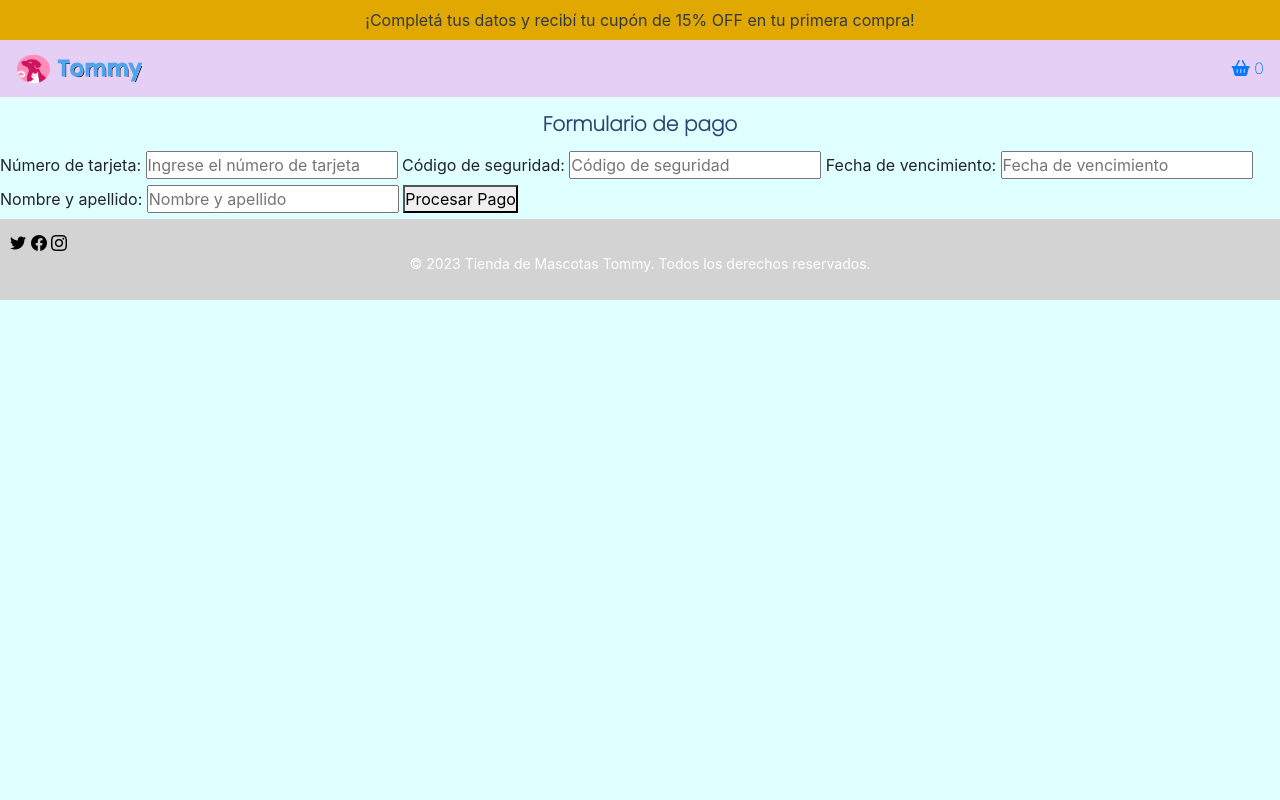
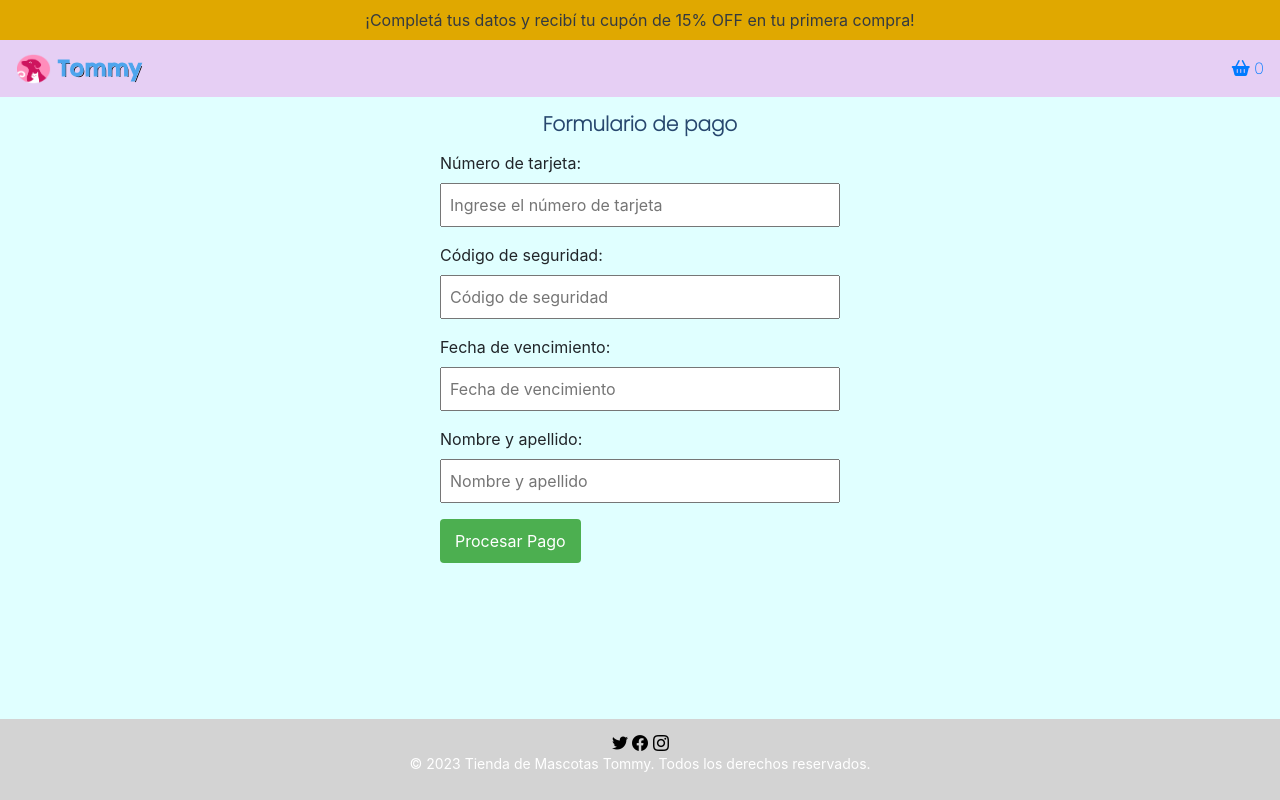
Before and after one commit to andreok9/store-online-pets-js, a website: page pages/form.html in a window 1280 px wide. Drawn offline with nearby package versions, Linux system fonts and the light colour scheme; some packages are replaced by stand-ins of ours; a script that the page names is missing; files whose address does not match are found by name.

Commit message:
style form

```diff
--- a/scss/components/_footer.scss
+++ b/scss/components/_footer.scss
@@ -1,7 +1,11 @@
 footer {
-    div {
-        padding: 10px;
-        background-color: lightgrey;
+    position: fixed;
+    bottom: 0;
+    width: 100%;
+    background-color: lightgrey;
+    color: white;
+    text-align: center;
+    padding: 10px;
         p {
             text-align: center;
             color: #fff;
@@ -9,5 +13,3 @@ footer {
             text-align: center
         }
     }
-
-}
--- a/scss/components/_store.scss
+++ b/scss/components/_store.scss
@@ -1,4 +1,3 @@
-
 .btnRemoveItem {
     background-color: #dc3545;
     color: #fff;
@@ -20,7 +19,7 @@
     box-shadow: 0 4px 8px rgba(0, 0, 0, 0.1);
     max-height: 400px;
     overflow-y: auto;
-   }
+}
 
 .cardItem {
     width: 200px;
@@ -30,3 +29,37 @@
     border-radius: 8px;
     box-shadow: 0 4px 8px rgba(0, 0, 0, 0.1);
 }
+
+#paymentForm {
+    max-width: 400px;
+    margin: 0 auto;
+
+    label {
+        display: block;
+        margin-bottom: 8px;
+    }
+
+    input {
+        width: 100%;
+        padding: 8px;
+        margin-bottom: 16px;
+        box-sizing: border-box;
+    }
+
+    button {
+        background-color: #4caf50;
+        color: white;
+        padding: 10px 15px;
+        border: none;
+        border-radius: 4px;
+        cursor: pointer;
+        font-size: 16px;
+
+        &:hover {
+            background-color: #45a049;
+        }
+
+    }
+
+
+}
```
Also changed, not shown: css/estilos.css.
